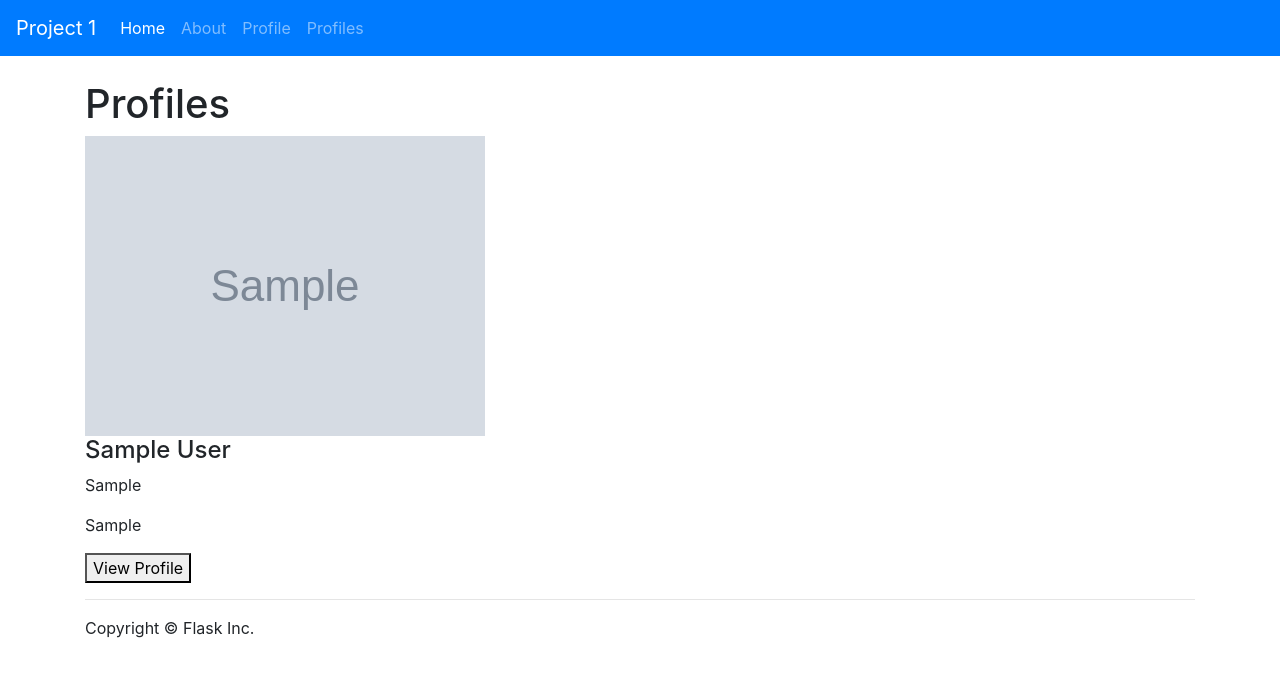
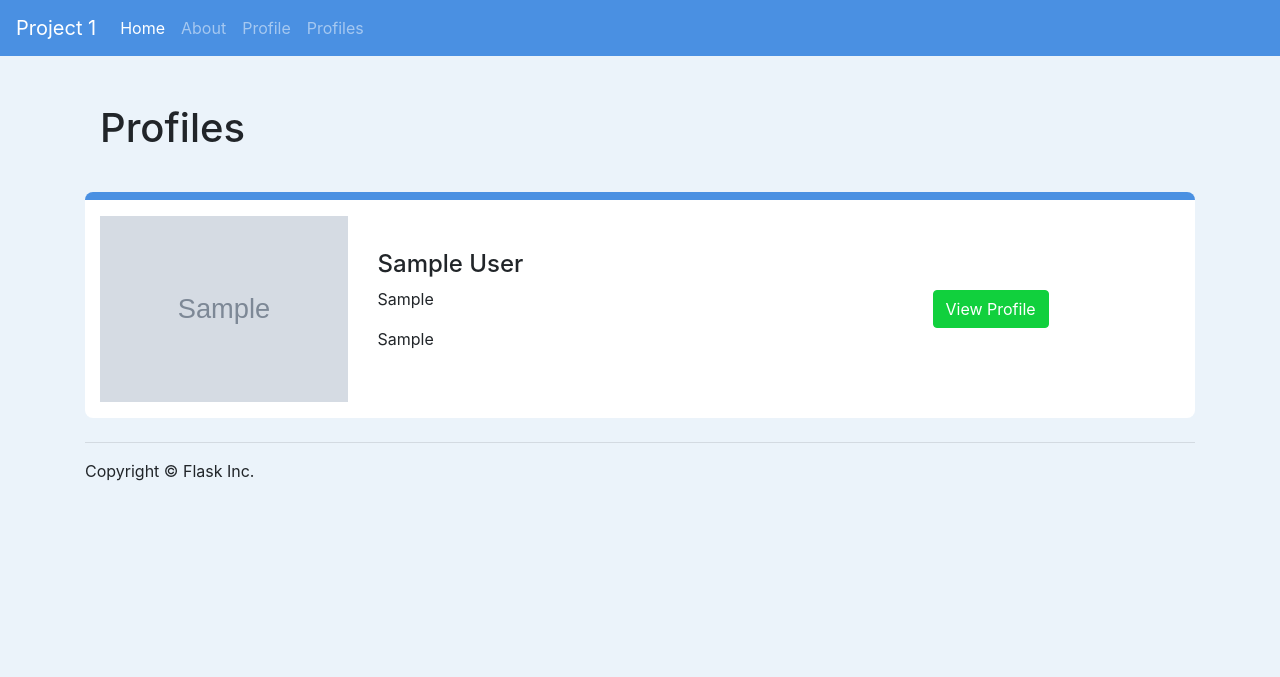
Before and after one commit to natechris-devine/info3180-project1, a Flask app: page /profiles in a window 1280 px wide. Shown: the top 677 px of the page. Run offline with Flask 2, Linux system fonts and the light colour scheme; tables that the repository leaves empty hold one stand-in row (values such as "Sample post"); grey boxes marked "Sample" are stand-in pictures; some libraries are stand-ins or nearby versions.

Commit message:
Profile list CSS drafted. Challenge: getting equal-width boxes

```diff
--- a/app/static/css/app.css
+++ b/app/static/css/app.css
@@ -1,3 +1,34 @@
 body {
     padding-top: 5rem;
+    background-color: rgb(235, 243, 250);
 }
+
+.profile {
+    border-top: 0.5rem solid rgb(74, 144, 226);
+    /* height: 20rem; */
+}
+
+.bg-primary{
+    background-color: rgb(74, 144, 226) !important;
+}
+
+.pg-header {
+    margin-bottom: 2.5rem;
+    margin-top: 1.5rem;
+}
+
+.view-p-btn {
+    background-color: #11d03d;
+    border-color: #11d03d;
+}
+
+.small-pic{
+    max-width: 100%;
+    max-height: 100%;
+}
+
+/* Bootstrap modifications */
+.row {
+    background-color: white;
+    border-radius: 0.5rem;
+}
--- a/app/templates/profile_details.html
+++ b/app/templates/profile_details.html
@@ -3,7 +3,7 @@
 {% block main %}
 <h1 class="page-header">Profile Details</h1>
 <div>
-    <img class = "profile med-pic" src="{{ url_for('static', filename = profile.profile_picture)}}">
+    <img class = "med-pic" src="{{ url_for('static', filename = profile.profile_picture)}}">
     <div>
         <h3>{{ profile.first_name }} {{ profile.last_name }}</h3>
         <p>{{ profile.email }}</p>
--- a/app/templates/view_profiles.html
+++ b/app/templates/view_profiles.html
@@ -2,17 +2,23 @@
 
 {% block main %}
 {% include 'flash_messages.html' %}
-<h1 class="page-header">Profiles</h1>
+<div class="container">
+    <h1 class="pg-header">Profiles</h1>
     {% for profile in profiles %}
         {# Draft idea of layout. Will need refinement #}
-    <div>
-        <img class="profile small-pic" src="{{ url_for('static', filename = profile.profile_picture)}}">
-        <div>
+        <div class="profile row align-items-center my-4 py-3">
+            <div class="col-sm-3">
+                <img class="img-fluid" src="{{ url_for('static', filename = profile.profile_picture)}}">
+            </div>
+            <div class="col-sm-6">
                 <h4>{{ profile.first_name }} {{ profile.last_name }}</h4>
                 <p class="">{{ profile.gender }}</p>
                 <p class="">{{ profile.location }}</p>
             </div>
-        <button class="" onclick="window.location.href = '{{ url_for('view_profile', userid = profile.id) }}';">View Profile</button>
+            <div class="col-sm-3">
+                <button class="btn btn-success view-p-btn" onclick="window.location.href = '{{ url_for('view_profile', userid = profile.id) }}';">View Profile</button>
+            </div>
         </div>
 {% endfor %}
+</div>
 {% endblock %}
```
Lines whose indentation alone changed are shown as unchanged.
